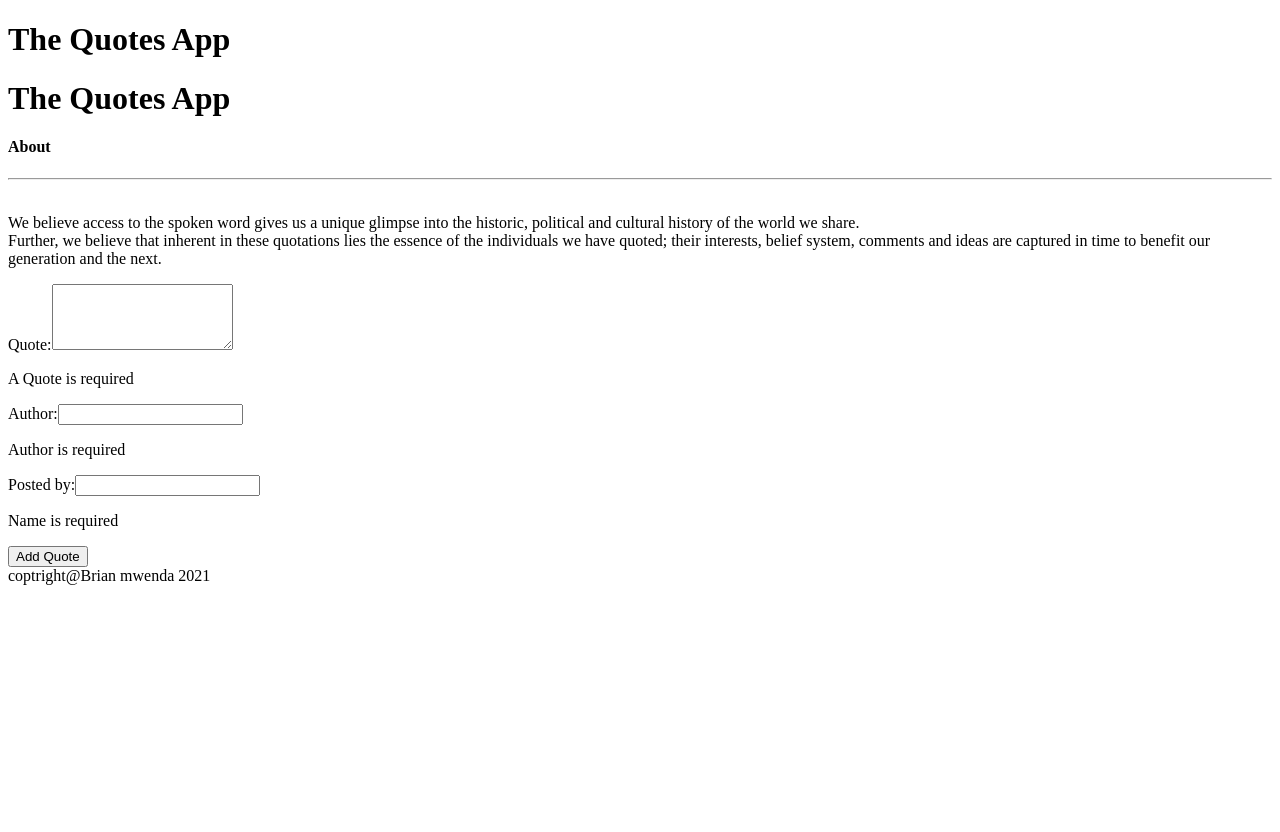
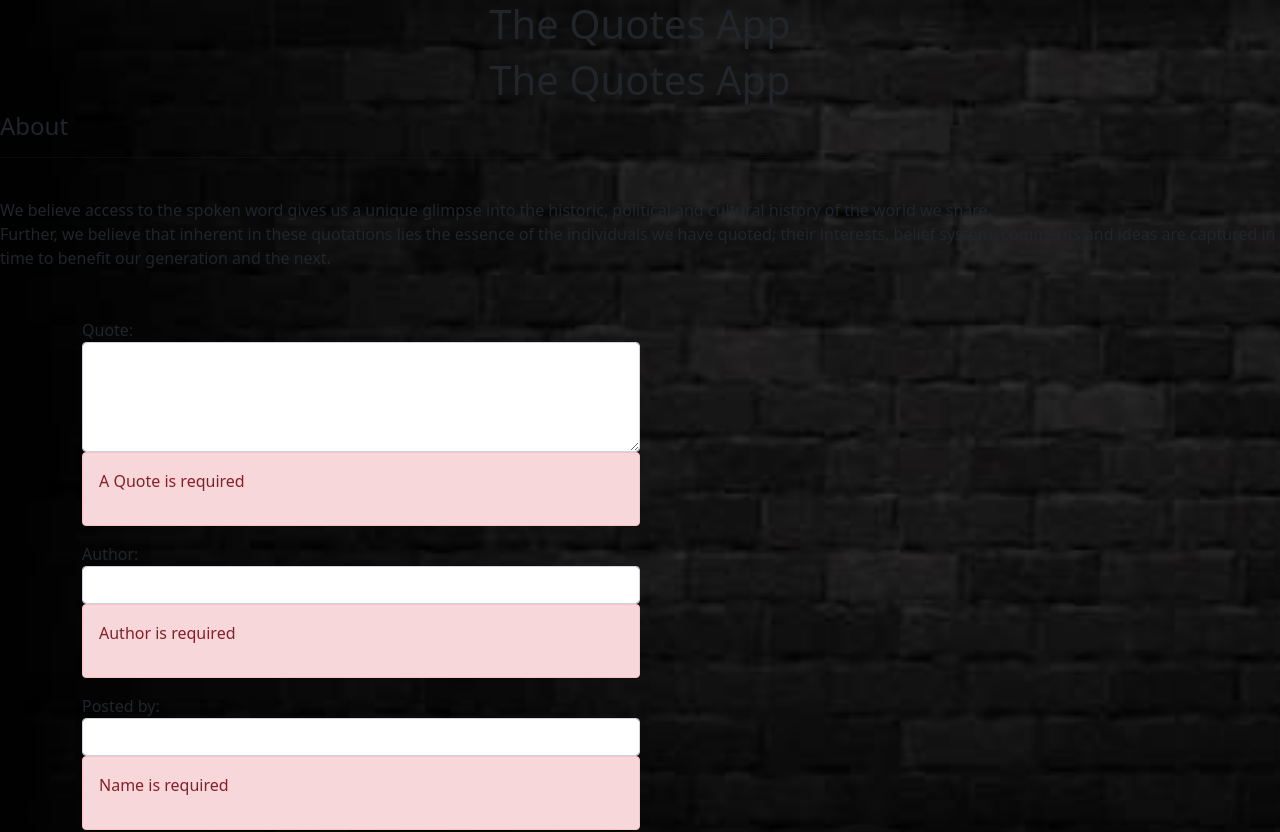
Before and after one commit to mwendaB/Quots, an Angular app: page / in a window 1280 px wide. Shown: the top 832 px of the page. Before the commit the page ends 800 px from the top, so only its background shows below. Built offline with nearby package versions, Linux system fonts and the light colour scheme.

Commit message:
add bacground image

```diff
--- a/src/app/quote-detail/quote-detail.component.html
+++ b/src/app/quote-detail/quote-detail.component.html
@@ -1 +1,22 @@
-<p>quote-detail works!</p>
+
+<div class="card-title text-muted  ">
+    <span>Posted: {{quote.datePosted|dateCount}} days ago </span>
+    </div>
+    <div class="container-fluid">
+      <div class="row">
+        <div class="col-md-9">
+          <div class="row">
+            <div class="col-md-3">
+              <button type="button" class="btn btn-sm btn-success"><i class="fa fa-thumbs-up" (click)="incrementLikes()">{{quote.likes}}</i></button>
+            </div>
+            <div class="col-md-3">
+              <button type="button" class="btn btn-sm btn-danger"><i class="fa fa-thumbs-down" (click)="incrementDislikes()">{{quote.dislikes}}</i></button>
+            </div>
+          </div>
+
+        </div>
+        <div class="col-md-3 text-right">
+          <button (click)='quoteDelete(true)' id="del">Delete</button>
+        </div>
+      </div>
+    </div>
--- a/src/styles.css
+++ b/src/styles.css
@@ -1 +1,7 @@
 /* You can add global styles to this file, and also import other style files */
+@import "~bootstrap/dist/css/bootstrap.css";
+body{
+    background-image: url("../src/assets/back.jpg");
+    background-repeat: no-repeat;
+      background-size: cover;
+}
```
Also changed, not shown: src/assets/back.jpg (added).
